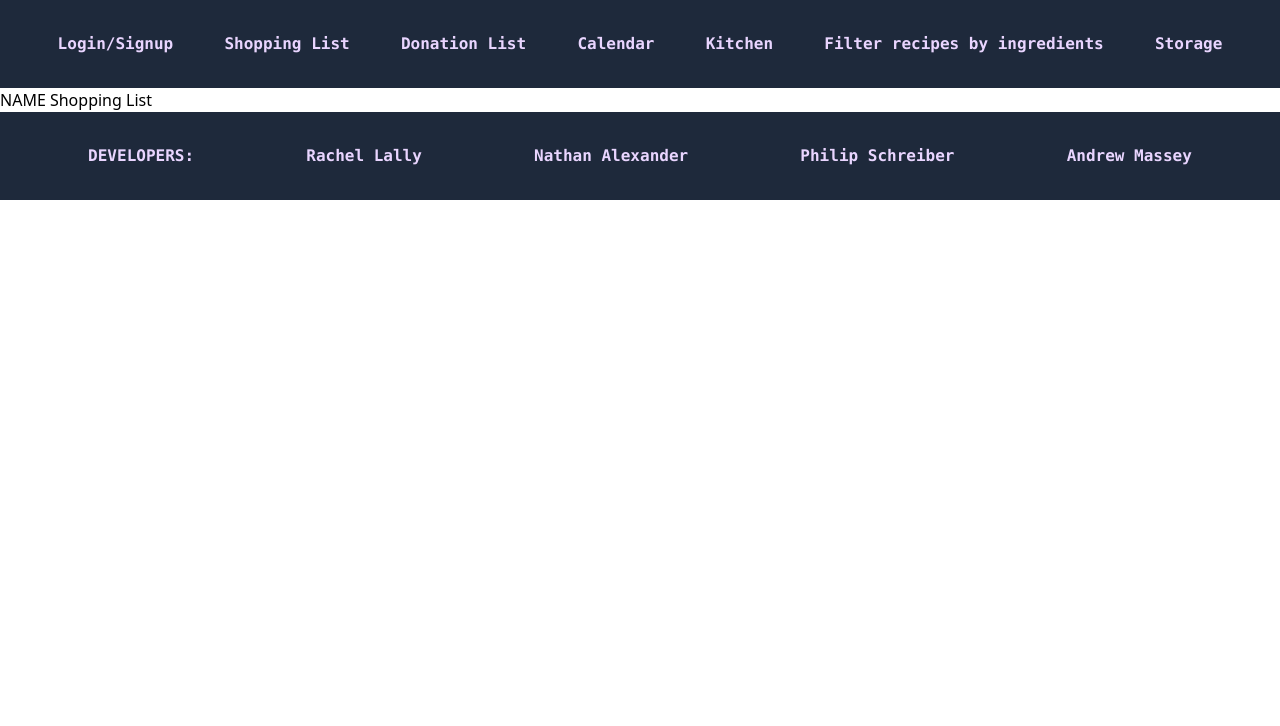
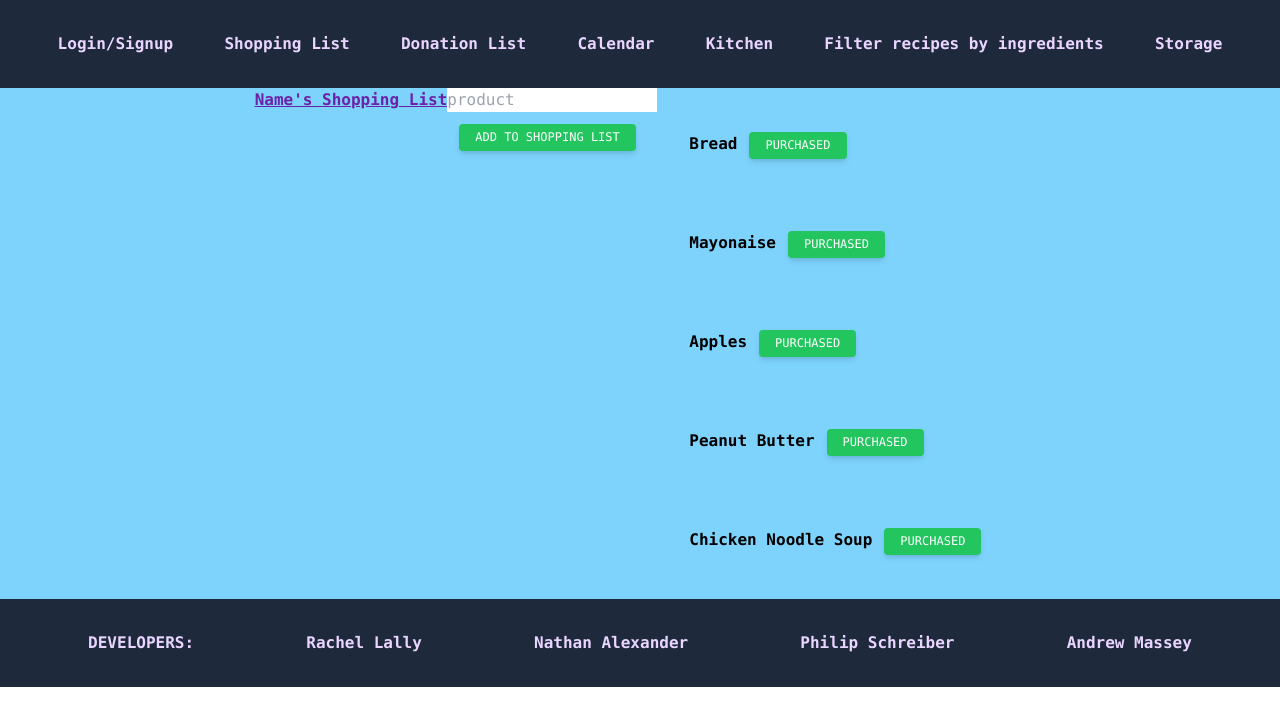
Before and after one commit to rachlally/feast-front-end, a React (Create React App) app: page /shoppinglist in a window 1280 px wide. Shown: the top 726 px of the page. Built offline with nearby package versions, Linux system fonts and the light colour scheme.

Commit message:
shopping list form

```diff
--- a/src/components/Navbar.js
+++ b/src/components/Navbar.js
@@ -23,7 +23,7 @@ function Navbar(props) {
         <ul className="bg-slate-800 p-8 display flex row flex-wrap justify-around text-purple-200 font-mono font-bold">
         {props.isLoggedIn ? <a className='hover:text-yellow-400  hover:tracking-wide' href="/logout " onClick = {logoutFunc}>Logout</a> : <a className='hover:text-yellow-400  hover:tracking-wide' href="/login">Login/Signup</a>}
         <a className='hover:text-yellow-400  hover:tracking-wide' href="/shoppinglist">Shopping List</a>
-        <a href="/donationlist">Donation List</a>
+        <a className='hover:text-yellow-400  hover:tracking-wide' href="/donationlist">Donation List</a>
         <a className='hover:text-yellow-400  hover:tracking-wide' href="/calendar">Calendar</a>
         <a className='hover:text-yellow-400  hover:tracking-wide' href="/kitchen">Kitchen</a>
         <a className='hover:text-yellow-400  hover:tracking-wide' href="/recipe">Filter recipes by ingredients</a>
--- /dev/null
+++ b/src/components/pages/Products.js
@@ -0,0 +1,10 @@
+import React from 'react'
+
+export default function Products(props){
+    return (
+        <li className="m-4 p-4 font-bold">
+            {props.product}
+            <button className="inline-block m-3 px-4 py-1.5 bg-green-500 text-white font-medium text-xs leading-tight uppercase rounded shadow-md hover:bg-blue-700 hover:shadow-lg focus:bg-blue-700 focus:shadow-lg focus:outline-none focus:ring-0 active:bg-purple-300 active:shadow-lg transition duration-150 ease-in-out">Purchased</button>
+        </li>
+    )
+}
--- a/src/components/pages/ShoppingList.js
+++ b/src/components/pages/ShoppingList.js
@@ -1,13 +1,60 @@
-import React, {useState} from 'react'
+import React, { useState } from 'react'
+import Products from '../pages/Products'
 // import '../styles/ShoppingList.css';
 
 
+
 function ShoppingList() {
+    const [newProduct, setNewProduct] = useState('')
+    const [products, setProducts] = useState([
+
+        {
+            product: "Bread",
+            isPurchased:false
+        },
+        {
+            product: "Mayonaise",
+            isPurchased:false
+        },
+        {
+            product: "Apples",
+            isPurchased:false
+        },
+        {
+            product: "Peanut Butter",
+            isPurchased:false
+        },
+        {
+            product: "Chicken Noodle Soup",
+            isPurchased:false
+        }
+    ])
+
+    const handleFormSubmit = e => {
+        e.preventDefault();
+        const newListItem = {
+            product: newProduct,
+            isPurchased:false
+        }
+        setProducts([...products, newListItem])
+    }
+    // const purchasedItem = idx=>{
+    //     const arrCopy = [...products];
+    //     arrCopy[idx].isPurchased = !arr[idx].isPurchased
+    //     setProducts(arrCopy)
+    // }
 
     return (
-        <div>
-            <h1>NAME Shopping List</h1>
+        <div className="bg-sky-300 font-mono flex flex-wrap justify-center">
+            <h1 className="text-purple-800 font-mono font-bold underline">Name's Shopping List</h1>
+            <form onSubmit={handleFormSubmit} className="">
+                <input name="newProduct" placeholder='product' value={newProduct} onChange={e => setNewProduct(e.target.value)} /><br/>
+                <button className="inline-block m-3 px-4 py-1.5 bg-green-500 text-white font-medium text-xs leading-tight uppercase rounded shadow-md hover:bg-blue-700 hover:shadow-lg focus:bg-blue-700 focus:shadow-lg focus:outline-none focus:ring-0 active:bg-purple-300 active:shadow-lg transition duration-150 ease-in-out">Add to Shopping List</button>
+            </form>
+            <ul>
+                {products.map((item, i) => <Products key={i} product={item.product}  />)}
 
+            </ul>
         </div>
     )
 }
--- a/src/components/pages/Storage.js
+++ b/src/components/pages/Storage.js
@@ -1,4 +1,5 @@
 // import '../styles/Storage.css';
+import React, { useState } from 'react'
 
 function Storage() {
     return (
```
